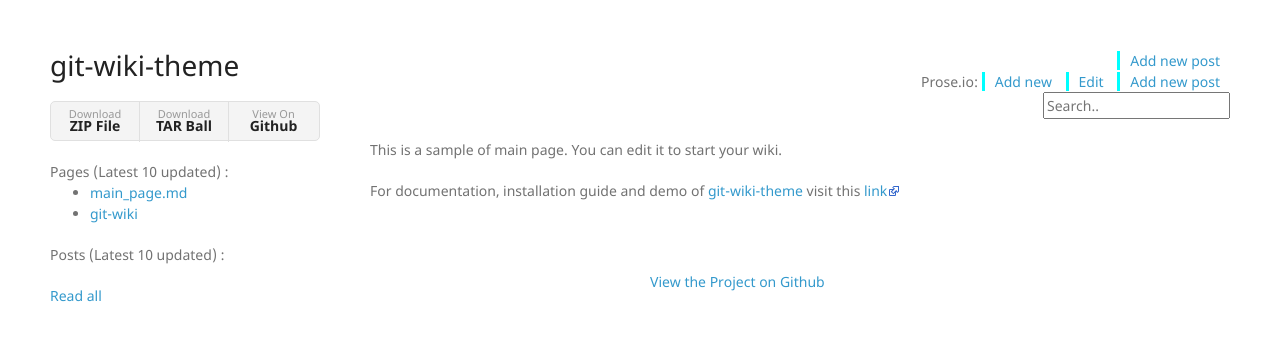
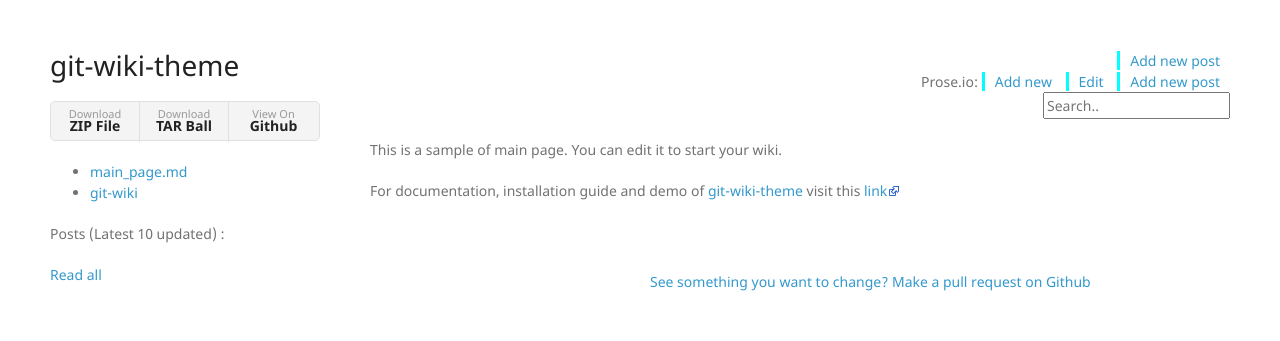
Before and after one commit to k7n4n5t3w4rt/git-wiki-theme, a Jekyll site: the page built from wiki/main_page.md, in a window 1280 px wide. Shown: the top 341 px of the page. Built offline with Jekyll 4.4.1, drawn with Linux system fonts in a browser that asks for light colours; nearby versions of some CDN libraries.

Commit message:
Took out the daggy heading for the wiki pages list.

```diff
--- a/_includes/git-wiki/components/copyrights/copyrights.html
+++ b/_includes/git-wiki/components/copyrights/copyrights.html
@@ -9,6 +9,6 @@
 
     -->
     {% if site.github.is_project_page %}
-    <p class="view"><a href="{{ site.github.repository_url }}">View the Project on {% if site.github.hostname == "gitlab.com" %} Gitlab {% else %} Github {% endif %} <small>{{ github_name }}</small></a></p>
+    <p class="view"><a href="{{ site.github.repository_url }}">See something you want to change? Make a pull request on {% if site.github.hostname == "gitlab.com" %} Gitlab {% else %} Github {% endif %} <small>{{ github_name }}</small></a></p>
 </div>
 {% endif %}
--- a/_includes/git-wiki/components/lists/page-list.html
+++ b/_includes/git-wiki/components/lists/page-list.html
@@ -4,8 +4,9 @@
     {% include {{ site.inc_before_page_list }} %}
     {% endif %}
 
-    <span class="page-list-title">Pages {% if (site.show_wiki_pages_limit >= 1 %} (Latest {{site.show_wiki_pages_limit
-        }} updated) {% endif %}:</span>
+    <!--
+    <span class="page-list-title">Pages {% if (site.show_wiki_pages_limit >= 1 %} (Latest {{site.show_wiki_pages_limit}} updated) {% endif %}:</span>
+    -->
     <ul class="page-list">
         {% assign numPages=0 %}
         {% assign items = site.html_pages | sort: 'date' %}
```
